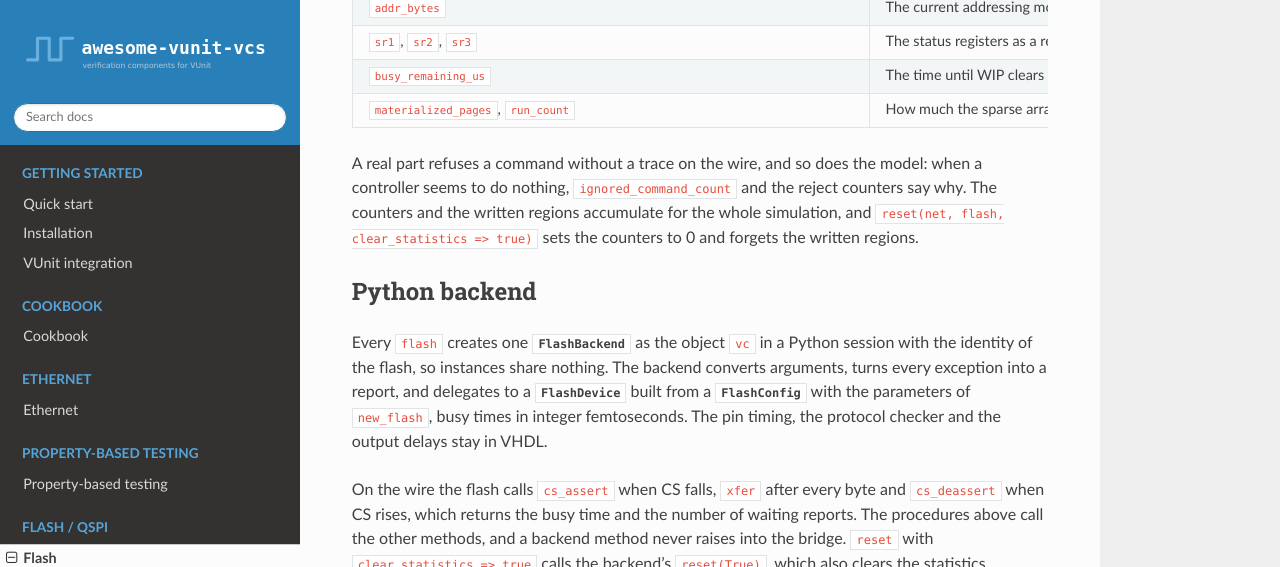
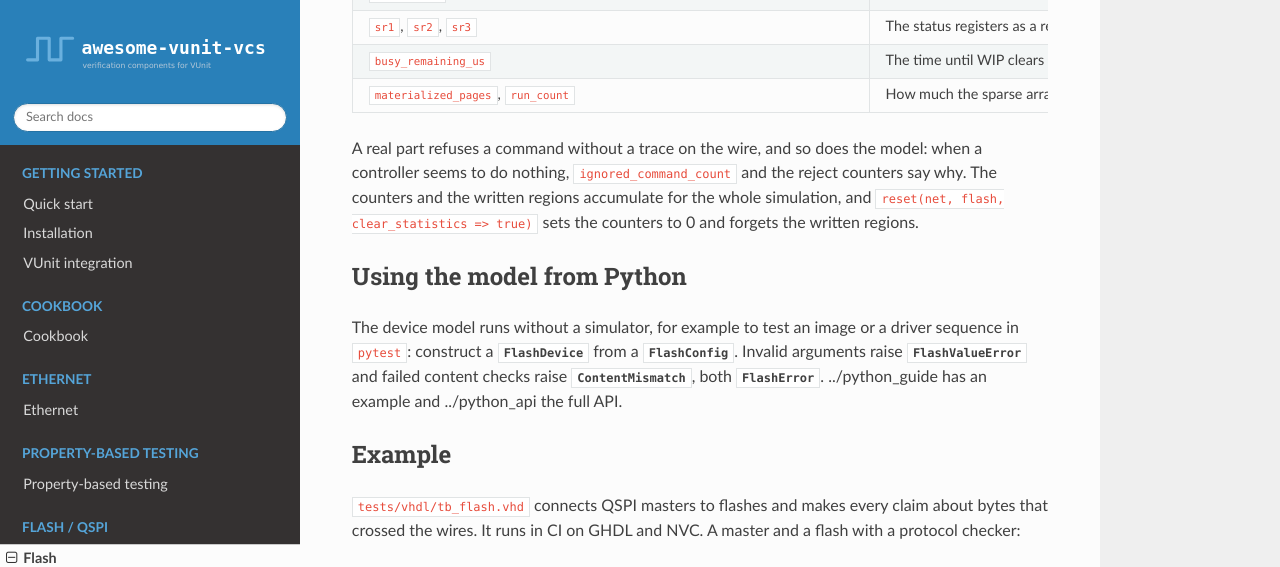
Before and after one commit to ru551n/awesome-vunit-vcs, a Sphinx documentation site: the page built from docs/flash/qspi_flash.rst, in a window 1280 px wide and 1400 px high, scrolled down 8017 px. Shown: the top 567 px of the window. Built offline with Sphinx 7.4.7 and the Read the Docs theme 3.1.0, drawn with Linux system fonts in a browser that asks for light colours; some of the changed text lies outside the part shown; grey boxes are pictures that could not be loaded.

Commit message:
Link the flash pages to the API reference and drop concept-level sections
Co-Authored-By: Claude Opus 5 (1M context) <noreply@anthropic.com>
Claude-Session: https://claude.ai/code/session_01846z9LGpF2PiS5xXA9qXUX

```diff
--- a/docs/flash/qspi_flash.rst
+++ b/docs/flash/qspi_flash.rst
@@ -4,12 +4,11 @@ QSPI NOR flash
 Overview
 --------
 
-The ``flash`` verification component (VC) is a QSPI NOR flash that a DUT controller reads, programs
-and erases over its pins. The VHDL entity owns the pins and simulation time: it samples and drives
-the I/O lanes at the SCK edges and applies the output delays. Every decision about what the bytes on
-the wire mean, from the opcode table to NOR semantics, protection and busy times, is taken by its
-Python backend, a :class:`~awesome_vunit_vcs.flash.device.FlashDevice` that also runs without a
-simulator.
+The :vhdl:`flash` verification component (VC) is a QSPI NOR flash that a DUT controller reads,
+programs and erases over its pins. Use it to verify a flash controller, or a DUT that boots from
+flash. The device behavior is modelled in Python by
+:py:class:`~awesome_vunit_vcs.flash.device.FlashDevice`, which a Python test can also use without a
+simulator, configured with :py:class:`~awesome_vunit_vcs.flash.config.FlashConfig`.
 
 The device is a generic JEDEC part. Every value that differs between two parts is a parameter of
 :vhdl:`flash_pkg.new_flash`, and the defaults describe a 16 MiB part, so a test only names what it
@@ -46,8 +45,7 @@ At a glance
 Supported commands
 ~~~~~~~~~~~~~~~~~~
 
-The opcode table is data in :mod:`awesome_vunit_vcs.flash.commands`; the list below is generated
-from it. Lanes are opcode/address/data outside QPI. "Current" addressing follows the 3- or 4-byte
+Lanes are opcode/address/data outside QPI. "Current" addressing follows the 3- or 4-byte
 mode. Any other opcode, and any command a configuration does not support, is ignored as an unknown
 opcode.
 
@@ -223,8 +221,8 @@ Device behavior
   the device from address 0, and a bus address is taken modulo ``size_bytes``.
 * **Busy time.** A program, erase, status write, software reset or release from deep power-down holds
   write-in-progress (WIP) for its busy time from the CS rising edge. While busy, only ``0x05``,
-  ``0x35``, ``0x15``, ``0xFF``, ``0x66`` and ``0x99`` are accepted, so status polling works. WIP is a
-  deadline in the model, evaluated whenever it is read, so it is right whenever a controller polls.
+  ``0x35``, ``0x15``, ``0xFF``, ``0x66`` and ``0x99`` are accepted, so status polling works. WIP is
+  current whenever a controller polls.
 * **Continuous read.** A mode byte with ``M5:M4 = 10`` after ``0xBB`` or ``0xEB`` makes the next
   transaction start with the address of the same command, without an opcode. Any other mode byte,
   ``0xFF`` or a reset ends it.
@@ -276,7 +274,8 @@ handle is the only generic: ``flash : flash_t``.
 Constructor parameters
 ----------------------
 
-:vhdl:`flash_pkg.new_flash` checks the geometry, identity and busy times when the component starts.
+:vhdl:`flash_pkg.new_flash` checks the geometry, identity and busy times when the component starts,
+with the rules of :py:class:`~awesome_vunit_vcs.flash.config.FlashConfig`.
 An invalid combination is a failure on the logger of the flash, and the model then uses the default
 configuration so that the calls that follow stay harmless.
 
@@ -401,8 +400,8 @@ configuration so that the calls that follow stay harmless.
    * - ``id``
      - ``id_t``
      - ``null_id``
-     - ``awesome_vunit_vcs:flash:<n>`` when not given; also the identity of the Python session, so
-       two flashes with the same id are a failure on the logger
+     - ``awesome_vunit_vcs:flash:<n>`` when not given; two flashes with the same id are a failure on
+       the logger
    * - ``logger``
      - ``logger_t``
      - ``null_logger``
@@ -448,25 +447,24 @@ Content
 
    * - Procedure
      - Purpose
-   * - ``flash_preload(net, flash, address, data)``
+   * - :vhdl:`flash_preload(net, flash, address, data) <flash_pkg.flash_preload>`
      - Write bytes, an ``integer_array_t`` the caller keeps or a ``std_ulogic_vector`` whose leftmost
-       byte goes to ``address``. The data crosses the bridge, so keep it to a few KiB
-   * - ``flash_preload_fill(net, flash, address, num_bytes, value)``
-     - Fill a region with ``value`` (``16#FF#`` by default); only the length crosses, and nothing is
-       allocated per byte
-   * - ``flash_load_image(net, flash, file_name, format, base_address)``
-     - Load an image file that Python opens; ``format => "auto"`` picks the format from the extension
-   * - ``flash_read_back(net, flash, address, num_bytes, data)``
+       byte goes to ``address``. Meant for small data, up to a few KiB; fill or load an image for more
+   * - :vhdl:`flash_preload_fill(net, flash, address, num_bytes, value) <flash_pkg.flash_preload_fill>`
+     - Fill a region with ``value`` (``16#FF#`` by default); cheap for a region of any size
+   * - :vhdl:`flash_load_image(net, flash, file_name, format, base_address) <flash_pkg.flash_load_image>`
+     - Load an image file; ``format => "auto"`` picks the format from the extension
+   * - :vhdl:`flash_read_back(net, flash, address, num_bytes, data) <flash_pkg.flash_read_back>`
      - Blocking: the content as a new byte array the caller deallocates; also non-blocking with
-       ``await_flash_read_back_reply``
-   * - ``flash_check_content(net, flash, address, expected)``
-     - Compare the content with ``expected`` in Python, an ``integer_array_t`` the caller keeps or a
+       :vhdl:`flash_pkg.await_flash_read_back_reply`
+   * - :vhdl:`flash_check_content(net, flash, address, expected) <flash_pkg.flash_check_content>`
+     - Compare the content with ``expected``, an ``integer_array_t`` the caller keeps or a
        ``std_ulogic_vector`` of whole bytes with the byte of ``address`` leftmost
-   * - ``flash_check_content_fill(net, flash, address, num_bytes, value)``
+   * - :vhdl:`flash_check_content_fill(net, flash, address, num_bytes, value) <flash_pkg.flash_check_content_fill>`
      - Compare a region with a constant, ``16#FF#`` (erased) by default, for example to prove an erase
    * - :vhdl:`flash_get_written_regions <flash_pkg.flash_get_written_regions>`
      - Blocking: a flat ``[address, length, ...]`` array of everything programmed or erased over the
-       bus, coalesced; also non-blocking with ``await_flash_get_written_regions_reply``
+       bus, coalesced; also non-blocking with :vhdl:`flash_pkg.await_flash_get_written_regions_reply`
 
 Preloads and images are test setup, not device operations: they ignore WEL and protection, overwrite
 without NOR semantics and are not written regions. Every address range must lie inside the device and
@@ -569,8 +567,8 @@ A typical setup:
 Checks
 ------
 
-The flash checks what the device itself sees. Errors are check failures on its checker; failures of
-the backend go to its logger.
+The flash checks what the device itself sees. Errors are check failures on its checker; requests the
+model cannot carry out are failures on its logger.
 
 .. list-table::
    :header-rows: 1
@@ -585,16 +583,18 @@ the backend go to its logger.
        ``W`` or ``-`` on a lane the flash samples for data in. The beat is read with ``to_01``
    * - Content mismatch
      - Checker
-     - ``<id>: flash content mismatch at 0x<address>: expected 0x<value>, got 0x<value> (first of <n>
+     - :py:class:`~awesome_vunit_vcs.flash.errors.ContentMismatch` in Python, reported as ``<id>: flash content mismatch at 0x<address>: expected 0x<value>, got 0x<value> (first of <n>
        bad bytes in [...])``, or ``expected fill 0x<value>`` for ``flash_check_content_fill``
-   * - Directive layout
+   * - Version mismatch
      - Checker
-     - ``The directive layout of the Python backend does not match flash_pkg``, at time 0
-   * - Backend failure
+     - ``The directive layout of the Python backend does not match flash_pkg``, at time 0: the VHDL and
+       Python parts of the package come from different versions. Reinstall the package
+   * - Request failure
      - Logger
      - ``<id>: <method> raised <exception>: <message>``, for example an invalid configuration, a range
        outside the device, a value that is not a byte, an unknown timing or stat name or an image that
-       cannot be read
+       cannot be read. The exception is a
+       :py:class:`~awesome_vunit_vcs.flash.errors.FlashValueError` for an invalid argument
    * - Duplicate id
      - Logger
      - ``Two verification components have the id <id> and would share one Python backend``, when a
@@ -611,7 +611,7 @@ the checker of the protocol checker; see :doc:`qspi_protocol_checker` for its ch
 Statistics notes
 ----------------
 
-``flash_get_stat(net, flash, name, value)`` returns one value by name. The flash passes the current
+:vhdl:`flash_get_stat(net, flash, name, value) <flash_pkg.flash_get_stat>` returns one value by name. The flash passes the current
 simulation time, so ``wip``, ``sr1`` and ``busy_remaining_us`` are current, not those of the last bus
 activity. An unknown name, or a value an ``integer`` cannot hold, is a failure on the logger that
 lists the valid names, and returns 0.
@@ -663,60 +663,16 @@ seems to do nothing, ``ignored_command_count`` and the reject counters say why.
 written regions accumulate for the whole simulation, and
 ``reset(net, flash, clear_statistics => true)`` sets the counters to 0 and forgets the written regions.
 
-Python backend
---------------
+Using the model from Python
+---------------------------
 
-Every ``flash`` creates one :class:`~awesome_vunit_vcs.flash.vunit_backend.FlashBackend` as the object
-``vc`` in a Python session with the identity of the flash, so instances share nothing. The backend
-converts arguments, turns every exception into a report, and delegates to a
-:class:`~awesome_vunit_vcs.flash.device.FlashDevice` built from a
-:class:`~awesome_vunit_vcs.flash.config.FlashConfig` with the parameters of ``new_flash``, busy times
-in integer femtoseconds. The pin timing, the protocol checker and the output delays stay in VHDL.
-
-On the wire the flash calls ``cs_assert`` when CS falls, ``xfer`` after every byte and
-``cs_deassert`` when CS rises, which returns the busy time and the number of waiting reports. The
-procedures above call the other methods, and a backend method never raises into the bridge.
-``reset`` with ``clear_statistics => true`` calls the backend's ``reset(True)``, which also clears
-the statistics.
-
-``cs_assert`` and ``xfer`` return one packed directive, an integer that says what to do with the next
-byte:
-
-.. list-table::
-   :header-rows: 1
-   :widths: 22 12 66
-
-   * - Field
-     - Bits
-     - Values
-   * - ``action``
-     - 1..0
-     - 0 receive, 1 transmit, 2 ignore the rest of the transaction
-   * - ``lanes``
-     - 4..2
-     - 1, 2 or 4
-   * - ``pre_dummy_cycles``
-     - 10..5
-     - SCK cycles with the I/Os released before the action
-   * - ``byte_out``
-     - 18..11
-     - The byte to transmit
-   * - ``flags``
-     - 20..19
-     - Bit 0, volatile: the next ``xfer`` passes the simulation time, because the byte depends on it
-   * - ``n_bytes``
-     - 29..21
-     - Always 1
-
-The layout fits in 30 bits, since a VHDL ``integer`` is signed 32-bit. The component compares
-``flash_layout_version`` with :data:`~awesome_vunit_vcs.flash.directive.LAYOUT_VERSION` at time 0.
-
-The model runs without a simulator; this file is ``examples/python/flash_jedec_id.py``, which the
-test suite runs:
-
-.. literalinclude:: ../../examples/python/flash_jedec_id.py
-   :language: python
-   :lines: 5-
+The device model runs without a simulator, for example to test an image or a driver sequence in
+``pytest``: construct a :py:class:`~awesome_vunit_vcs.flash.device.FlashDevice` from a
+:py:class:`~awesome_vunit_vcs.flash.config.FlashConfig`. Invalid arguments raise
+:py:class:`~awesome_vunit_vcs.flash.errors.FlashValueError` and failed content checks raise
+:py:class:`~awesome_vunit_vcs.flash.errors.ContentMismatch`, both
+:py:class:`~awesome_vunit_vcs.flash.errors.FlashError`. :doc:`../python_guide` has an example and
+:doc:`../python_api` the full API.
 
 Example
 -------
@@ -768,13 +724,10 @@ Limitations
 
 .. note::
 
-   * **One bridge call per byte on the bus**, plus one at each CS edge; bulk content goes through the
-     preload, image and check procedures. See :ref:`performance-flash`.
+   * **Bulk content is faster through the preload, image and check procedures** than over the bus.
    * **One device per bus.** ``s2m`` has one driver; two devices need two buses.
    * **Fixed protection units.** The BP bits count 4 KiB or 64 KiB units whatever the geometry.
    * **No hardware write protection.** SRP and SRL have no effect, and there is no WP# pin.
    * **Limited 4-byte command set**, no program or erase suspend, and fixed dummy cycles per opcode.
    * **Deep power-down** takes no time to enter.
    * **Released I/Os are metavalues** when the flash samples them for data in.
-
-   These are also listed, with details, in :ref:`limitations-flash`.
```
Also changed, not shown: other parts of docs/flash/qspi_flash.rst (+13 -13 lines), docs/flash/index.rst (+35 -31 lines), docs/flash/qspi_master.rst (+29 -31 lines), docs/flash/qspi_protocol_checker.rst (+12 -16 lines).
